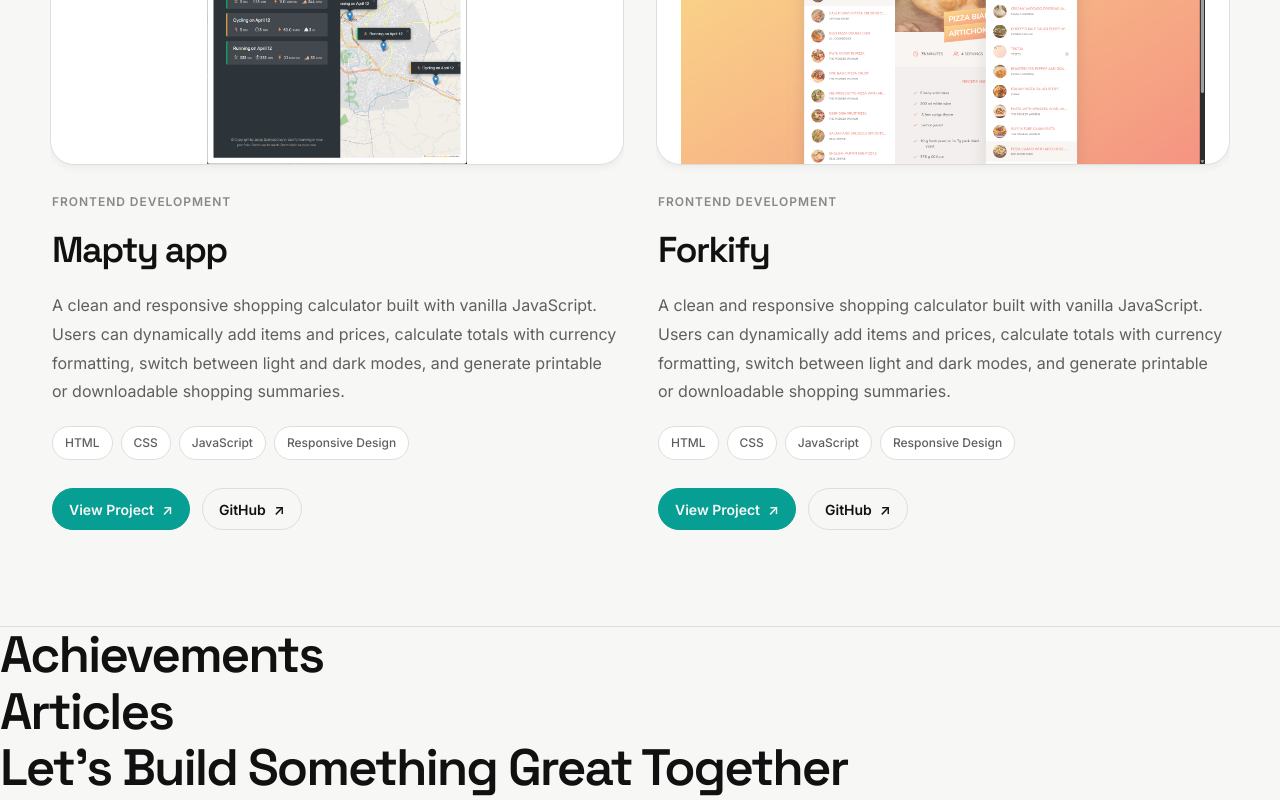
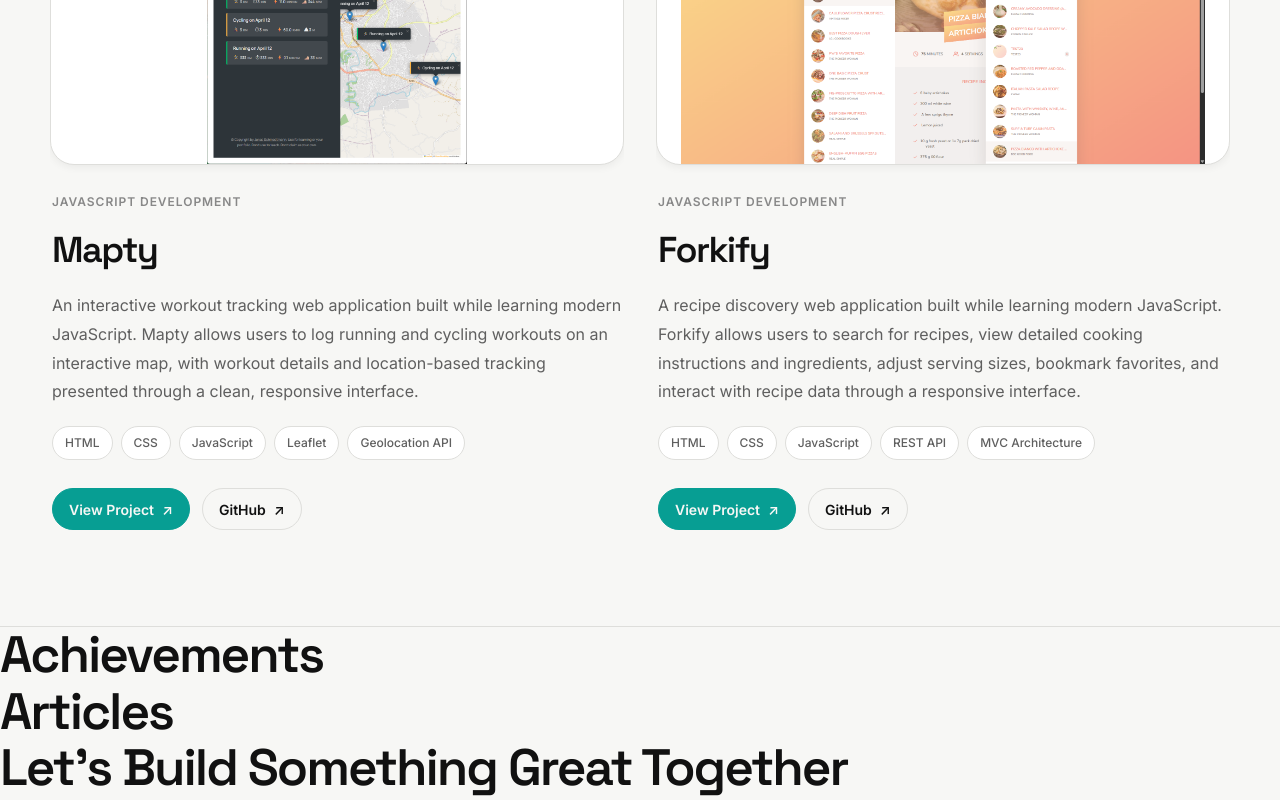
Before and after one commit to Noftyfootie/modern-portfolio, a React (Vite) app: page / in a window 1280 px wide. Shown: the part 2650-3450 px from the top of the page. Built offline with nearby package versions, Linux system fonts and the light colour scheme.

Commit message:
Update project five and six

```diff
--- a/src/data/projects.js
+++ b/src/data/projects.js
@@ -124,18 +124,19 @@ const projects = [
 
     featured: true,
   },
+
   {
     id: 5,
-    title: "Mapty app",
-    category: "Frontend Development",
-    type: "Personal Project",
+    title: "Mapty",
+    category: "JavaScript Development",
+    type: "Learning Project",
 
     description:
-      "A clean and responsive shopping calculator built with vanilla JavaScript. Users can dynamically add items and prices, calculate totals with currency formatting, switch between light and dark modes, and generate printable or downloadable shopping summaries.",
+      "An interactive workout tracking web application built while learning modern JavaScript. Mapty allows users to log running and cycling workouts on an interactive map, with workout details and location-based tracking presented through a clean, responsive interface.",
 
     role: "Frontend Developer",
 
-    technologies: ["HTML", "CSS", "JavaScript", "Responsive Design"],
+    technologies: ["HTML", "CSS", "JavaScript", "Leaflet", "Geolocation API"],
 
     images: {
       default: MaptyWorkout,
@@ -147,18 +148,19 @@ const projects = [
 
     featured: true,
   },
+
   {
     id: 6,
     title: "Forkify",
-    category: "Frontend Development",
-    type: "Personal Project",
+    category: "JavaScript Development",
+    type: "Learning Project",
 
     description:
-      "A clean and responsive shopping calculator built with vanilla JavaScript. Users can dynamically add items and prices, calculate totals with currency formatting, switch between light and dark modes, and generate printable or downloadable shopping summaries.",
+      "A recipe discovery web application built while learning modern JavaScript. Forkify allows users to search for recipes, view detailed cooking instructions and ingredients, adjust serving sizes, bookmark favorites, and interact with recipe data through a responsive interface.",
 
     role: "Frontend Developer",
 
-    technologies: ["HTML", "CSS", "JavaScript", "Responsive Design"],
+    technologies: ["HTML", "CSS", "JavaScript", "REST API", "MVC Architecture"],
 
     images: {
       default: ForkifyBookMark,
```
